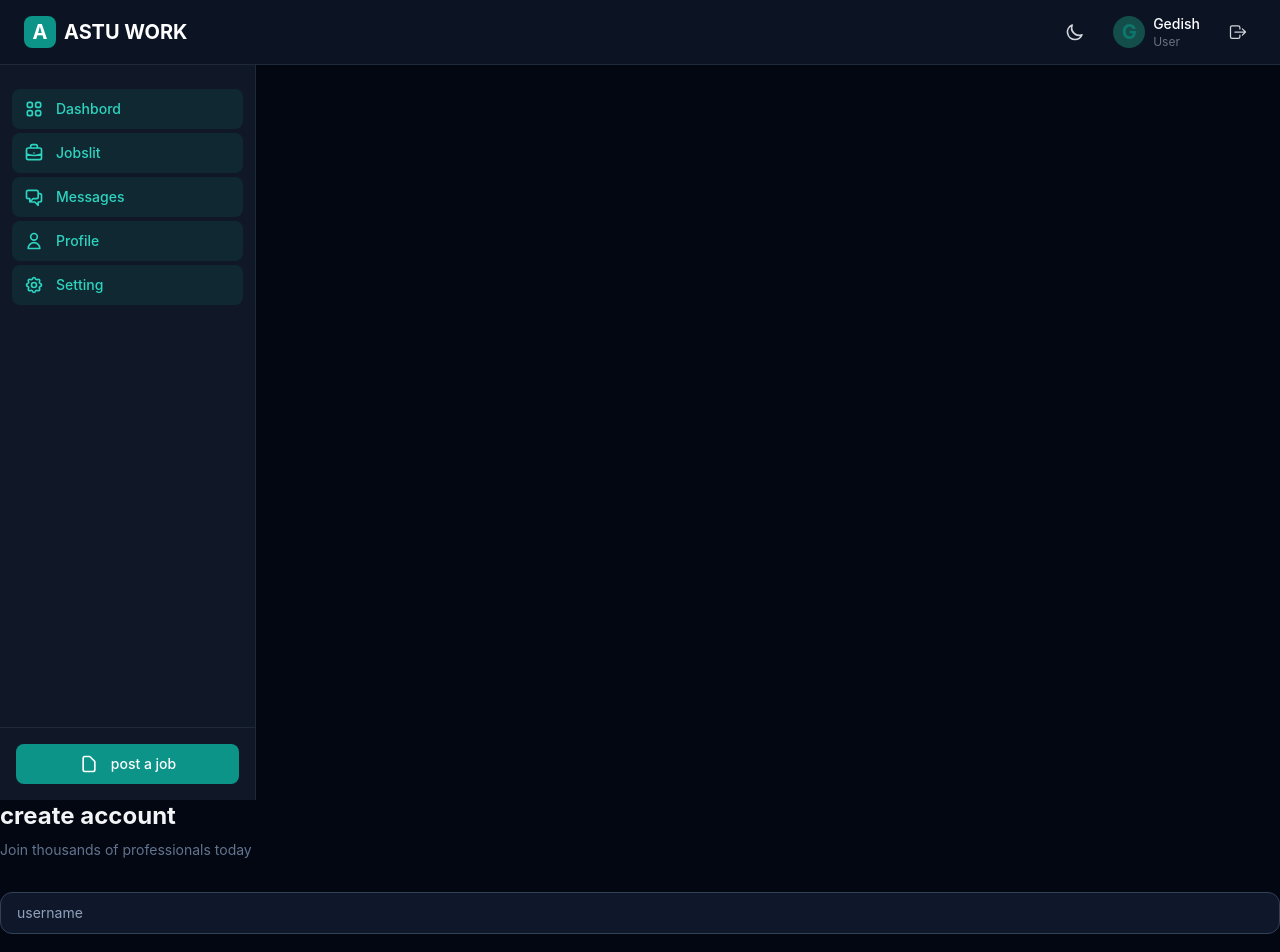
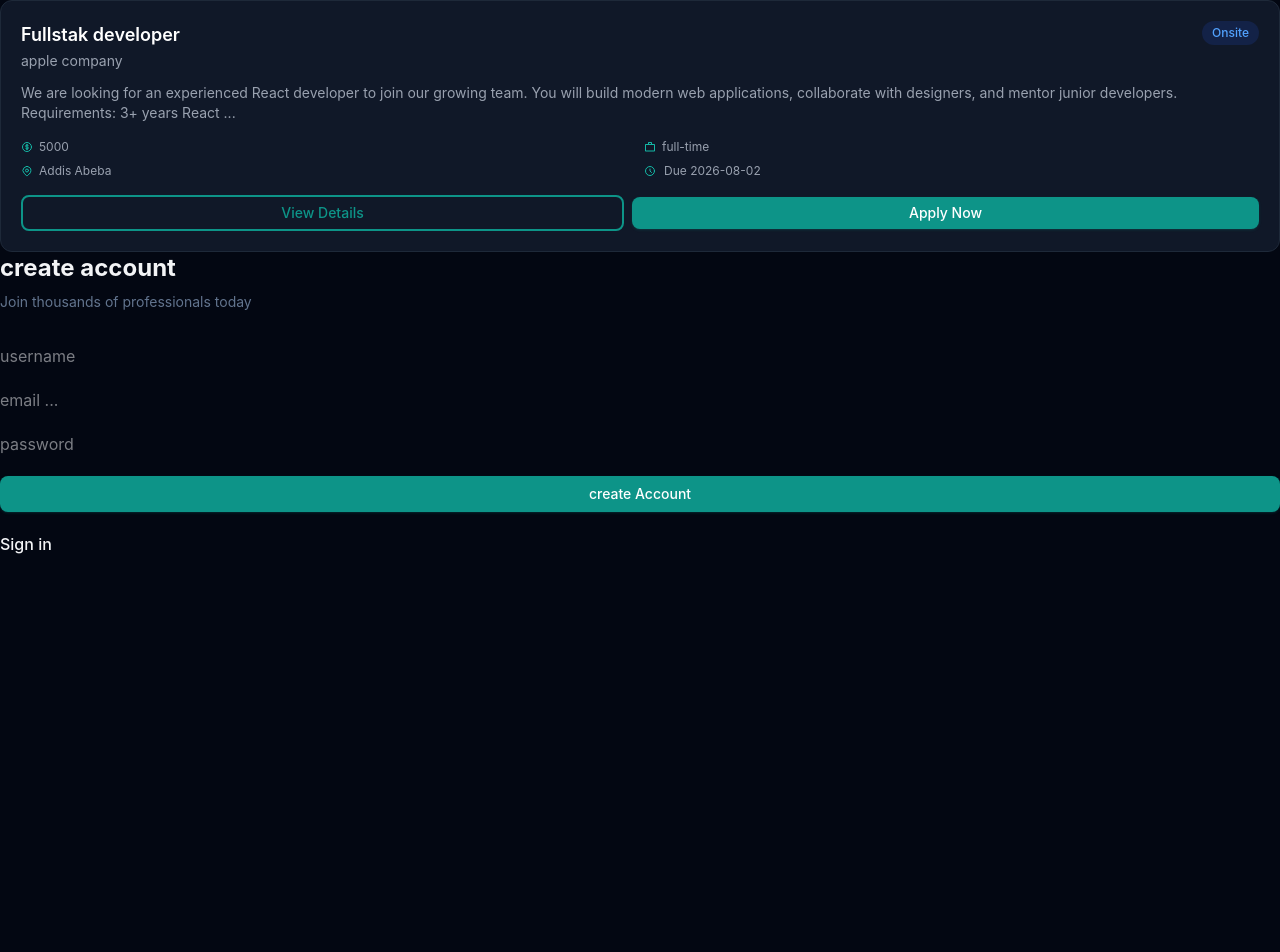
Before and after one commit to gedeno/project-7JAT, a React (Vite) app in the folder JAT_fe/: page /register in a window 1280 px wide. Shown: the top 952 px of the page. After the commit the page ends 800 px from the top, so only its background shows below. Built offline with nearby package versions, Linux system fonts and the light colour scheme.

Commit message:
some pages are created and edited

```diff
--- a/JAT_fe/src/App.jsx
+++ b/JAT_fe/src/App.jsx
@@ -8,6 +8,8 @@ import { Dashbord } from './pages/dashbordpage/Dashbord'
 import { Sidebar } from './pages/ui/Sidebar'
 import { Navbar } from './pages/ui/Navbar'
 import { MainLayout } from './pages/layout/MainLayout'
+import { Button } from './pages/ui/Button'
+import { JobCard } from './pages/ui/JobCard'
 
 function App() {
   const [count, setCount] = useState(0)
@@ -27,8 +29,8 @@ function App() {
     <>
     <BrowserRouter>
 
-    <MainLayout/>
 
+    <JobCard/>
     <Routes>
       <Route path='/dashbord' element = {<Dashbord/>} />
       <Route path='/joblist' element = {<Joblist/>} />
--- a/JAT_fe/src/pages/auth/Registerpage.jsx
+++ b/JAT_fe/src/pages/auth/Registerpage.jsx
@@ -3,7 +3,7 @@ import { FiUser ,FiLock } from "react-icons/fi";
 import api from "./api";
 import axios from "axios";
 import {Navigate , useNavigate , Link} from 'react-router-dom'
-import { Input } from "../ui/input";
+
 import { Button } from "../ui/Button";
 export default function Regiserpage(){
     const [loading,setLoding] = useState({})
@@ -33,9 +33,9 @@ export default function Regiserpage(){
         <h2 className="mb-2 text-2xl font-bold">create account</h2>
         <p className="mb-8 text-sm text-slate-500" >Join thousands of professionals today</p>
         <form className="space-y-5" onSubmit={fromsubmithandler} >
-            <Input name="username"  onChange={inputChangehandler} type="text"  placeholder="username"/><br />
-            <Input name="email" type="email" onChange={inputChangehandler} placeholder="email ..." /><br />
-            <Input name="password" onChange={inputChangehandler} type="password" placeholder="password"/><br />
+            <input name="username"  onChange={inputChangehandler} type="text"  placeholder="username"/><br />
+            <input name="email" type="email" onChange={inputChangehandler} placeholder="email ..." /><br />
+            <input name="password" onChange={inputChangehandler} type="password" placeholder="password"/><br />
             <Button type="submit" className="w-full">create Account</Button>
             <Link to= "/login" className="font-medium text-brand-600 hover:underline"  >Sign in</Link>
 
--- a/JAT_fe/src/pages/jobs/home.jsx
+++ b/JAT_fe/src/pages/jobs/home.jsx
@@ -1,8 +1,18 @@
 
 
 export const Home = () =>{
+    const [showPassword ,setShowPassword] = useState(false)
+    const isPassword = type === 'password';
+    const inputType = isPassword && showPassword ? 'text' : type;
     return(
         <>
+        <>
+        {isPassword&&(
+                <button type="button" onClick = {()=>setShowPassword(!showPassword)}
+                className="absolute right-3 top-1/2 -translate-y-1/2 text-slate-400 hover:text-slate-600"
+                tabIndex={-1}> {showPassword ? <FiEyeOff className="h-4 w-4" /> : <FiEye className="h-4 w-4" />}</button>
+            )}
+        </>
         <h1>hellow world</h1>
         </>
     )
--- a/JAT_fe/src/pages/jobs/jobs.jsx
+++ b/JAT_fe/src/pages/jobs/jobs.jsx
@@ -13,6 +13,7 @@ export const Joblist = () =>{
     },[])
     return(
         <>
+
         <h1>Hellow world</h1>
         {
             Jobs.map((item)=>(
--- a/JAT_fe/src/pages/ui/Button.jsx
+++ b/JAT_fe/src/pages/ui/Button.jsx
@@ -1,36 +1,40 @@
 import { space } from "postcss/lib/list";
 import { Children } from "react";
 const variants = {
-    primary: 'bg-brand-600 text-white hover:bg-brand-700 shadow-md shadow-brand-600/25',
-  secondary: 'bg-slate-100 text-slate-700 hover:bg-slate-200 dark:bg-slate-800 dark:text-slate-200 dark:hover:bg-slate-700',
-  outline: 'border-2 border-brand-600 text-brand-600 hover:bg-brand-50 dark:hover:bg-brand-600/10',
-  ghost: 'text-slate-600 hover:bg-slate-100 dark:text-slate-300 dark:hover:bg-slate-800',
-  danger: 'bg-red-600 text-white hover:bg-red-700',
-  success: 'bg-emerald-600 text-white hover:bg-emerald-700',
+  primary: 'bg-primary-600 hover:bg-primary-700 text-white shadow-sm shadow-primary-600/20',
+  secondary: 'bg-gray-100 hover:bg-gray-200 text-gray-800 dark:bg-gray-800 dark:hover:bg-gray-700 dark:text-gray-100',
+  outline: 'border-2 border-primary-600 text-primary-600 hover:bg-primary-50 dark:hover:bg-primary-900/20',
+  danger: 'bg-red-600 hover:bg-red-700 text-white',
+  ghost: 'text-gray-600 hover:bg-gray-100 dark:text-gray-300 dark:hover:bg-gray-800',
 };
-const sizes ={
-    sm:'px-3 py-1.5 text-sm',
-    md:'px-4',
-    lg:'px-6 py-3 text-base'
-}
+
+const sizes = {
+  sm: 'px-3 py-1.5 text-sm',
+  md: 'px-4 py-2 text-sm',
+  lg: 'px-6 py-3 text-base',
+};
+
 
 export const Button = ({
     children,
   variant = 'primary',
   size = 'md',
+  type = 'button',
+  disabled = false,
   className = '',
-    loading = false,
-    disabled = false,
-    icon : Icon,
+  onClick,
   ...props
-}) => (
-    <button className= {`inline-flex items-center justify-center gap-2 rounded-xl font-medium transition-all duration-200 focus:outline-none focus:ring-2 focus:ring-brand-500 focus:ring-offset-2 disabled:cursor-not-allowed disabled:opacity-50 dark:focus:ring-offset-slate-900 ${variants[variant]} ${sizes[size]} ${className}`}
-     disabled = {disabled || loading}
+}) => {
+    return(
+    <button
+      type={type}
+      disabled={disabled}
+      onClick={onClick}
+      className={`inline-flex items-center justify-center gap-2 rounded-lg font-medium transition-all duration-200 focus:outline-none focus:ring-2 focus:ring-primary-500 focus:ring-offset-2 dark:focus:ring-offset-gray-900 disabled:opacity-50 disabled:cursor-not-allowed ${variants[variant]} ${sizes[size]} ${className}`}
       {...props}
     >
-        {loading ? (<span className="h-4 w-4 animate-spain rounded-full border-current border-t-transparent" />): Icon ? (
-            <Icon className = "h-4 w-4" />
-        ):null}
       {children}
     </button>
     )
+
+}
--- /dev/null
+++ b/JAT_fe/src/pages/ui/JobCard.jsx
@@ -0,0 +1,65 @@
+import { Link } from "react-router-dom";
+import { HiOutlineLocationMarker , HiOutlineClock ,HiOutlineCurrencyDollar } from "react-icons/hi";
+import {MdWorkOutline} from 'react-icons/md'
+import { Button } from "./Button";
+const JobTypeColors = {
+        Remote:'bg-emerald-100 text-emerald-700 dark:bg-emerald-900/30 dark:text-emerald-400',
+        Onsite: 'bg-blue-100 text-blue-700 dark:bg-blue-900/30 dark:text-blue-400',
+        Hybrid:'bg-purple-100'
+        }
+
+const statusColors = {
+    approved : 'bg-green-100',
+    pending: 'bg0amber-100',
+    rejected :' bg-red-100'
+}
+
+
+export const JobCard = () => {
+
+    return (
+      <div className="group bg-white dark:bg-gray-900 rounded-xl border border-gray-200 dark:border-gray-800
+       p-5 hover:shadow-lg hover:border-primary-300 dark:hover:border-primary-700 transition-all duration-300 ">
+        <div className="flex items-start justify-between gap-3 mb-3">
+          <div>
+            <h3 className="text-lg font-semibold text-gray-900 dark:text-white group-hover:text-primary-600 transition-colors">
+              Fullstak developer
+            </h3>
+            <p className="text-sm text-gray-500 dark:text-gray-400 mt-0.5">
+              {" "}
+              apple company
+            </p>
+          </div>
+          <div className="flex flex-col items-end gap-1.5">
+            <span className={`text-xs font-medium px-2.5 py-1 rounded-full capitalize ${JobTypeColors.Onsite}`}>onsite</span>
+          </div>
+        </div>
+            <p className="text-sm text-gray-600 dark:text-gray-400 line-clamp-2 mb-4">
+                    We are looking for an experienced React developer to join our growing team. You will build modern web applications, collaborate with designers, and mentor junior developers. Requirements: 3+ years React ...
+                </p>
+        <div className="grid grid-cols-2 gap-2 text-xs text-gray-500 dark:text-gray-400 mb-4">
+          <span className="flex items-center gap-1.5">
+            <HiOutlineCurrencyDollar className="text-primary-500 shrink-0"/>
+            5000</span>
+          <span className="flex items-center gap-1.5">
+            <MdWorkOutline className="text-primary-500 shrink-0" />
+            full-time
+          </span>
+          <span className="flex items-center gap-1.5">
+            <HiOutlineLocationMarker className="text-primary-500 shrink-0" />
+            Addis Abeba
+          </span>
+          <span className="flex items-center gap-2">
+            <HiOutlineClock className="text-primary-500 shrink-0" />
+            Due 2026-08-02
+          </span>
+        </div>
+        <div className="flex items-center gap-2">
+          <Link className="flex-1">
+            <Button variant="outline" className="w-full" size="sm">View Details</Button>
+          </Link>
+          <Button  size="sm" className="flex-1" >Apply Now</Button>
+        </div>
+      </div>
+    );
+}
--- a/JAT_fe/src/pages/ui/input.jsx
+++ b/JAT_fe/src/pages/ui/input.jsx
@@ -1,38 +1,32 @@
-import { useState } from "react";
-import {FiEye , FiEyeOff} from 'react-icons/fi'
+
+
 export const Input = ({
     label,
-    error,
-    icon:Icon,
     type = 'text',
-    className = '',
-    containerClassName = '',
-    ...props
-
+    name,
+    value,
+    onChange,
+    placeholder,
+    className = ''
+    required = false
+    ...porps
 }) =>{
-    const [showPassword ,setShowPassword] = useState(false)
-    const isPassword = type === 'password';
-    const inputType = isPassword && showPassword ? 'text' : type;
     return(
         <div>
-            {label && (
-                <label className="block text-sm font-medium text-slate-700 dark:text-slate-300">
-                    {lable}
-                </label>
-            )}
-            <div className="relative">
-                {Icon && (
-                    <Icon className="absolute left-3 top-1/2 h-4 w-4 -translate-y-1/2 text slate-400" />
-                )}
-            <input type= {inputType} {...props}
-             className= {`w-full rounded-xl border bg-white px-4 py-2.5 text-sm transition-colors placeholder:text-slate-400 focus:border-brand-500 focus.outline-none focus:ring-2 focus:ring-brand-500/20 dark:bg-slate-900 dark:text-slate-100${Icon ? 'pl-10':''} ${isPassword? 'pr-10': ''} ${error ? 'border-red-500': 'border-slate-200 dark:border-slate-700'} ${className}`} />
-            {isPassword&&(
-                <button type="button" onClick = {()=>setShowPassword(!showPassword)}
-                className="absolute right-3 top-1/2 -translate-y-1/2 text-slate-400 hover:text-slate-600"
-                tabIndex={-1}> {showPassword ? <FiEyeOff className="h-4 w-4" /> : <FiEye className="h-4 w-4" />}</button>
-            )}
-            </div>
-            {error && <p className="text-xs text-red-500" >{error}</p>}
+            {lable&&(
+            <label htmlFor="">
+                {lable}
+                {required&&<span>*</span>}
+            </label>
+        )}
+        {type === 'textarea'?(
+            <textarea name={name} id={name} value={value} onChange= {onChange} placeholder={placeholder} rows ={4}
+            {...props}/>):
+            (
+                <input type={type} id = {name} name={name} value={value} onChange={onChange} placeholder={placeholder} />
+            )
+        }
+
         </div>
     )
 }
```
Lines whose indentation alone changed are shown as unchanged.
